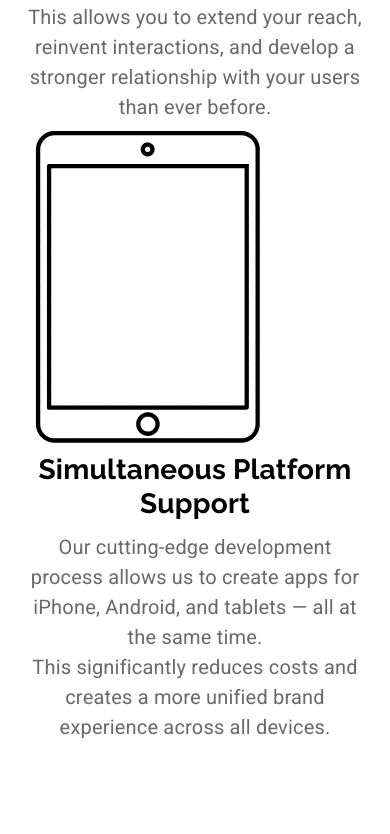
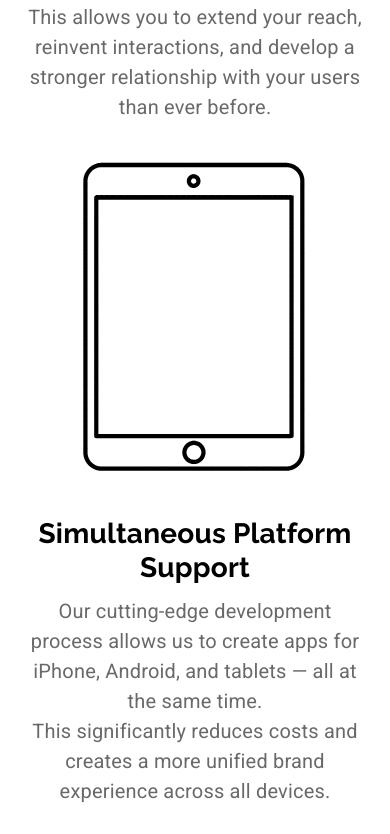
Before and after one commit to HAZberi/tech-company-website, a React (Create React App) app: page /mobileapps in a window 390 px wide. Shown: the part 970-1804 px from the top of the page. Built offline with nearby package versions, Linux system fonts and the light colour scheme.

Commit message:
responsive intergration final

```diff
--- a/src/components/MobileApp.js
+++ b/src/components/MobileApp.js
@@ -36,6 +36,12 @@ const useStyles = makeStyles((theme) => ({
       paddingRight: "1.5em",
     },
   },
+  itemContainer: {
+    maxWidth: "50em",
+    [theme.breakpoints.down("sm")]: {
+      maxWidth: "40rem",
+    },
+  },
 }));
 
 const MobileApps = (props) => {
@@ -54,7 +60,14 @@ const MobileApps = (props) => {
     },
   };
   const integrationAnimationJSX = (
-    <Grid item md>
+    <Grid
+      item
+      style={{
+        marginBottom: smaller ? "2rem" : 0,
+        marginTop: smaller ? "2rem" : 0,
+      }}
+      md
+    >
       <Lottie
         options={integrationAnimationOptions}
         style={{ maxWidth: 250, maxHeight: 350 }}
@@ -148,11 +161,18 @@ const MobileApps = (props) => {
       <Grid
         item
         container
-        direction="row"
+        direction={smaller ? "column" : "row"}
+        alignItems={smaller ? "center" : "inherit"}
         className={classes.rowContainer}
       >
-          {/* md lg or sm on grid containers mean items will share space at corresponding screen size or up */}
-        <Grid item container direction="column" md>
+        {/* md lg or sm on grid containers mean items will share space at corresponding screen size or up */}
+        <Grid
+          item
+          container
+          direction="column"
+          className={classes.itemContainer}
+          md
+        >
           <Grid item align={smaller ? "center" : "left"}>
             <Typography variant="h4" gutterBottom>
               Intergration
@@ -171,7 +191,13 @@ const MobileApps = (props) => {
           </Grid>
         </Grid>
         {integrationAnimationJSX}
-        <Grid item container direction="column" md>
+        <Grid
+          item
+          container
+          direction="column"
+          className={classes.itemContainer}
+          md
+        >
           <Grid item align={smaller ? "center" : "right"}>
             <Typography variant="h4" gutterBottom>
               Simultaneous Platform Support
@@ -179,10 +205,12 @@ const MobileApps = (props) => {
           </Grid>
           <Grid item align={smaller ? "center" : "right"}>
             <Typography variant="body1">
-                Our cutting-edge development process allows us to create apps for iPhone, Android, and tablets — all at the same time.
+              Our cutting-edge development process allows us to create apps for
+              iPhone, Android, and tablets — all at the same time.
             </Typography>
             <Typography variant="body1">
-                This significantly reduces costs and creates a more unified brand experience across all devices.
+              This significantly reduces costs and creates a more unified brand
+              experience across all devices.
             </Typography>
           </Grid>
         </Grid>
```
Also changed, not shown: 1 other file (tests, documents, lock files or other folders).
